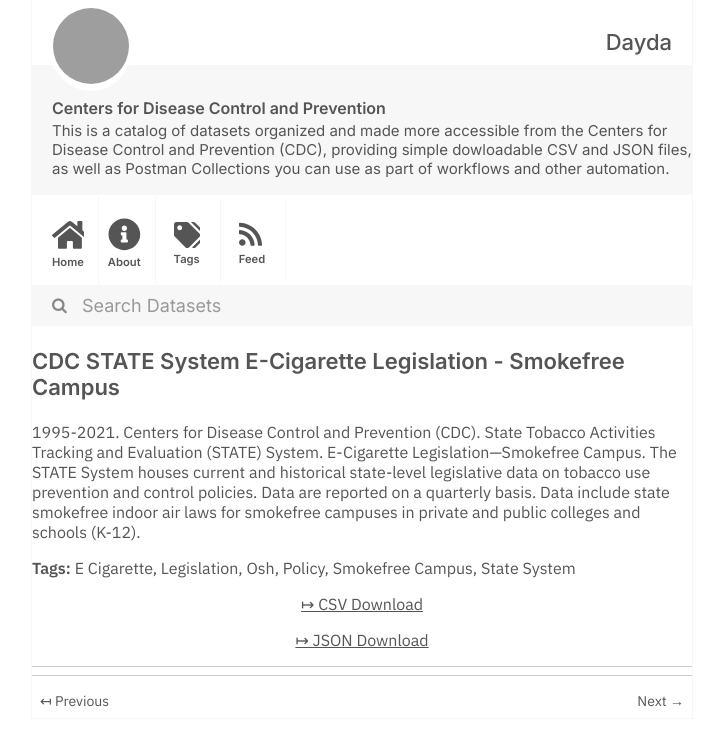
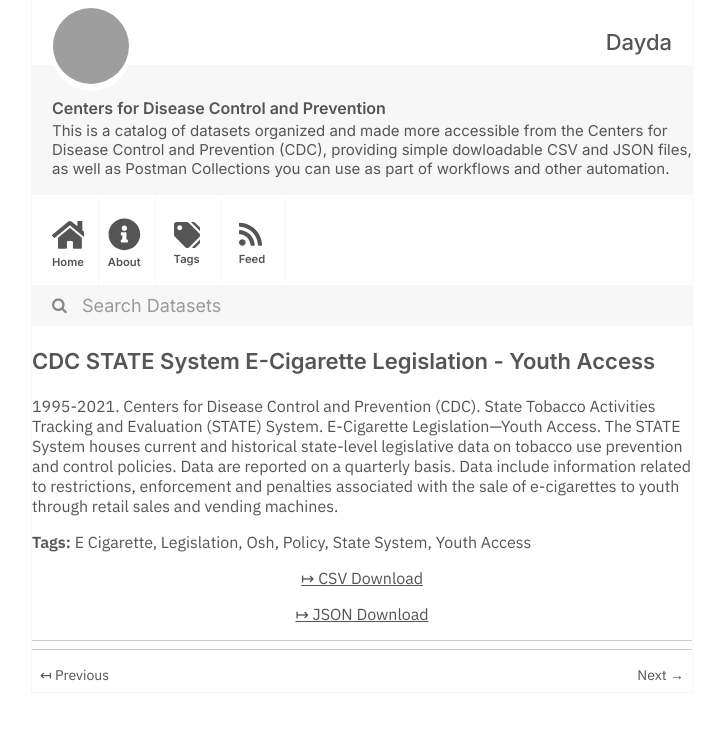
Before and after one commit to dayda-entities/centers-for-disease-control-and-prevention, a Jekyll site: the page built from _posts/2020-11-12-cdc-state-system-e-cigarette-l.md, in a window 1280 px wide, cut to the strip 0-746 px from the top of the page. Shown: the whole strip, without its empty margins (278-1001 px from the left). Built offline with Jekyll 4.4.1, drawn with Linux system fonts in a browser that asks for light colours; grey boxes are pictures that could not be loaded.

Commit message:
Publish Data

```diff
--- a/_posts/2020-11-12-cdc-state-system-e-cigarette-l.md
+++ b/_posts/2020-11-12-cdc-state-system-e-cigarette-l.md
@@ -1,7 +1,7 @@
 ---
-title: CDC STATE System E-Cigarette Legislation - Smokefree Campus
-created: '2020-11-12T12:14:59.060916'
-modified: '2021-04-21T19:28:04.270817'
+title: CDC STATE System E-Cigarette Legislation - Youth Access
+created: '2020-11-12T12:13:37.912076'
+modified: '2021-04-21T19:18:02.105882'
 state: active
 type: dataset
 tags:
@@ -9,12 +9,12 @@ tags:
   - Legislation
   - Osh
   - Policy
-  - Smokefree Campus
   - State System
+  - Youth Access
 groups: []
-csv_url: 'https://data.cdc.gov/api/views/itia-u6fu/rows.csv?accessType=DOWNLOAD'
-json_url: 'https://data.cdc.gov/api/views/itia-u6fu/rows.json?accessType=DOWNLOAD'
+csv_url: 'https://data.cdc.gov/api/views/8zea-kwnt/rows.csv?accessType=DOWNLOAD'
+json_url: 'https://data.cdc.gov/api/views/8zea-kwnt/rows.json?accessType=DOWNLOAD'
 layout: post
 
 ---
-1995-2021. Centers for Disease Control and Prevention (CDC). State Tobacco Activities Tracking and Evaluation (STATE) System.  E-Cigarette Legislation—Smokefree Campus. The STATE System houses current and historical state-level legislative data on tobacco use prevention and control policies. Data are reported on a quarterly basis. Data include state smokefree indoor air laws for smokefree campuses in private and public colleges and schools (K-12).
+1995-2021. Centers for Disease Control and Prevention (CDC). State Tobacco Activities Tracking and Evaluation (STATE) System. E-Cigarette Legislation—Youth Access. The STATE System houses current and historical state-level legislative data on tobacco use prevention and control policies.  Data are reported on a quarterly basis. Data include information related to restrictions, enforcement and penalties associated with the sale of e-cigarettes to youth through retail sales and vending machines.
```
